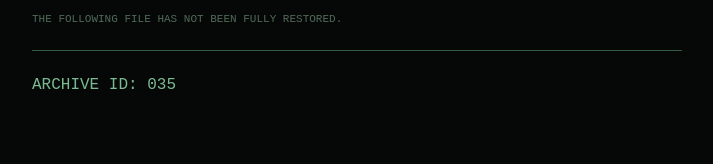
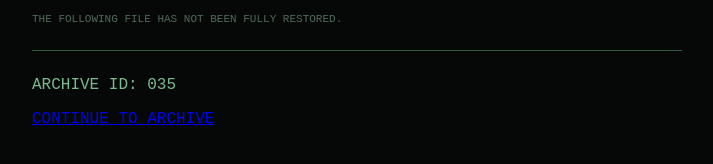
Before and after one commit to recovered035/recovered035.github.io, a plain HTML site: page recording.html in a window 1280 px wide. Shown: the part 728-892 px from the top of the page, without its empty margins (283-996 px from the left). Drawn offline with Linux system fonts and the light colour scheme.

Commit message:
Update recording.html

```diff
--- a/recording.html
+++ b/recording.html
@@ -73,6 +73,10 @@ THE FOLLOWING FILE HAS NOT BEEN FULLY RESTORED.
 
 <p>ARCHIVE ID: 035</p>
 
+<p>
+  <a href="final.html">CONTINUE TO ARCHIVE</a>
+</p>
+
 </div>
 </body>
 </html>
```
